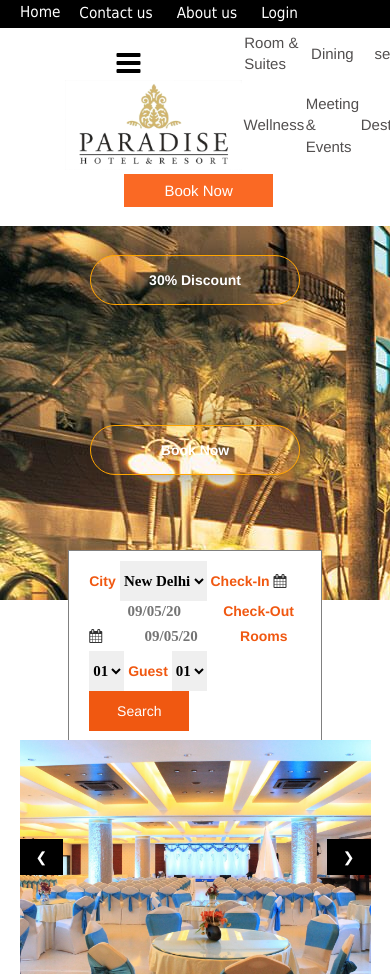
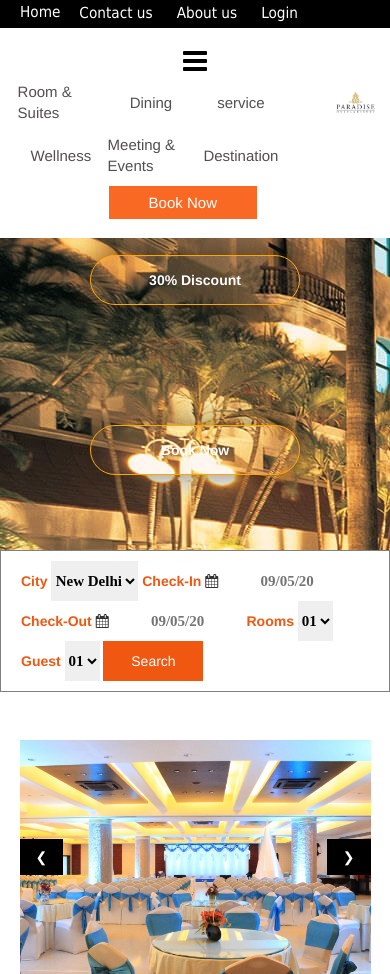
Before and after one commit to rr4180885/hotel, a plain HTML site: page index.html in a window 390 px wide. Shown: the top 974 px of the page. Drawn offline with nearby package versions, Linux system fonts and the light colour scheme; some icons are missing.

Commit message:
few more correction

```diff
--- a/css/style.css
+++ b/css/style.css
@@ -9,8 +9,14 @@ html,body
     margin: 0;
     padding: 0;
     width: 100%;
-    overflow-x: hidden;
+    overflow: hidden;
 }
+html
+{
+  scroll-behavior: smooth;
+  overflow-y: scroll;
+}
+
 a {
   text-decoration: none;
 }
@@ -111,7 +117,7 @@ a:hover {
 .links
 {
   display: grid;
-  grid-template-columns: 1fr 1fr 1fr 1fr 1fr 1fr 1fr 1fr;
+  grid-template-columns:  1fr 1fr 1fr 1fr 1fr 1fr 1fr;
 
 }
 .links div
@@ -168,8 +174,10 @@ a:hover {
   border: none;
   outline: none;
   position: fixed;
-  top: 0px;
+  top: 0;
+  left: 0;
   z-index: 100;
+
 }
 #mySidebar a {
   color: black;
@@ -180,6 +188,7 @@ a:hover {
   margin-top: 10px;
   font-family: Times New Roman;
   font-size: 15px;
+
 }
 #mySidebar a:hover {
   color: orange;
@@ -807,6 +816,16 @@ div#OR {
   grid-template-columns: 1fr;
   margin-top: 100px;
 }
+.booking-btn {
+  width: 100%;
+}
+.logo img
+{
+  width: 50%;
+  height: auto;
+
+}
+
 }
 /* Full-width input fields */
 
--- a/index.html
+++ b/index.html
@@ -169,15 +169,16 @@
       </div>
     </div>
     <div class="w3-white midnav">
+      <button onclick="w3_open()" class="button" style="outline: none;">
+        <i class="fa-2x fa fa-bars bars" style="outline: none;"></i>
+      </button>
       <div class="links">
-          <div><button onclick="w3_open()" class="button" style="outline: none;">
-            <i class="fa-2x fa fa-bars bars" style="outline: none;"></i>
-          </button></div>
+
           <div><a href="#Rooms">Room & Suites</a></div>
           <div><a href="#Dining"> Dining</a></div>
           <div><a href="#service"> service</a></div>
 
-          <div><img src="./image/logo.png" height="90px"  align="center" id="logo" /></div>
+          <div class="logo"><img src="./image/logo.png" height="90px"  align="center" id="logo" /></div>
           <div><a href="#">Wellness</a></div>
           <div><a href="#"> Meeting & Events</a></div>
           <div><a href="#"> Destination</a></div>
@@ -862,7 +863,7 @@
     </script>
     <script>
       function w3_open() {
-        document.getElementById("mySidebar").style.width = "18%";
+        document.getElementById("mySidebar").style.width = "400px";
 
         document.getElementById("mySidebar").style.marginLeft = "0px";
       }
```
